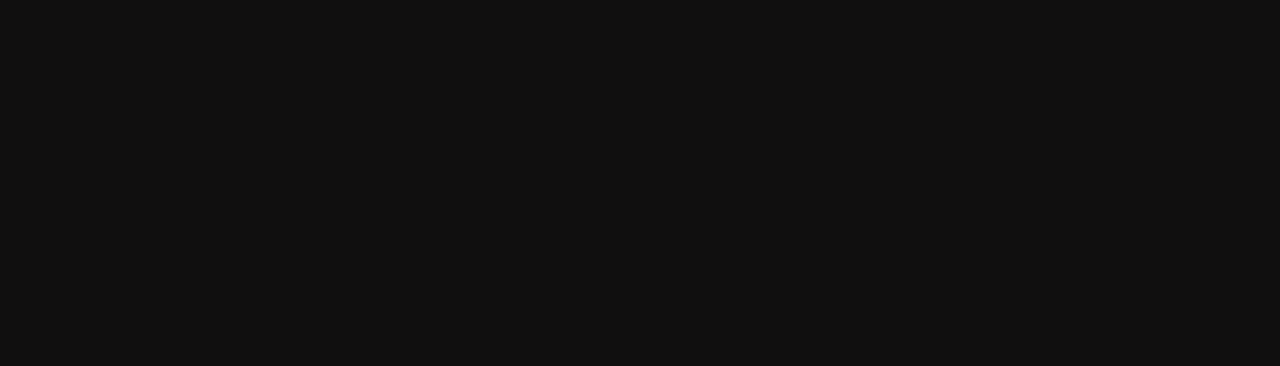
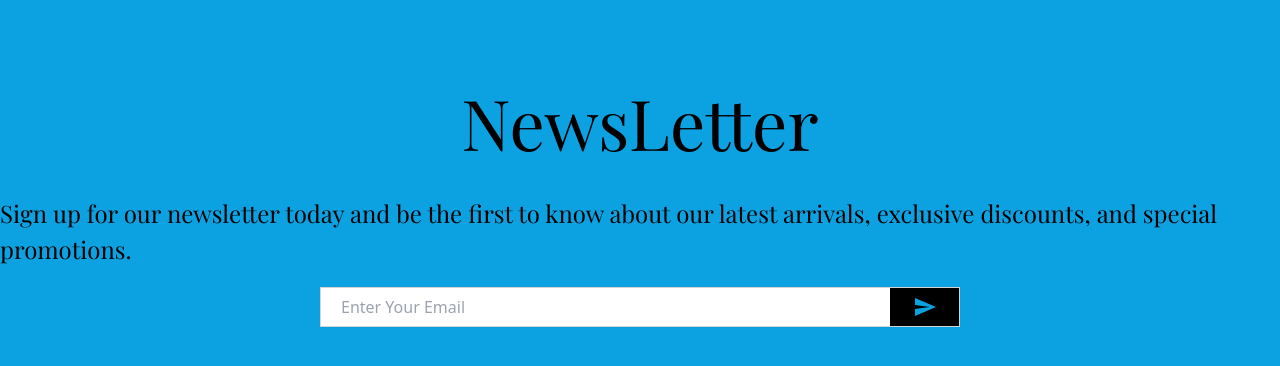
Before and after one commit to NellyNel520/LondonDiorApparel-3.0, a React (Create React App) app in the folder client/: page / in a window 1280 px wide. Shown: the part 2280-2646 px from the top of the page. Before the commit the page ends 2238 px from the top, so only its background shows below. Built offline with nearby package versions, Linux system fonts and the light colour scheme; a web font is replaced by a local one.

Commit message:
created newsletter component

```diff
--- /dev/null
+++ b/client/src/components/Newsletter.jsx
@@ -0,0 +1,67 @@
+import React from 'react'
+import styled from "styled-components";
+import SendIcon from '@mui/icons-material/Send';
+// import { mobile } from "../responsive";
+
+const Container = styled.div`
+  height: 60vh;
+  background-color: #0ca2e2;
+  display: flex;
+  align-items: center;
+  justify-content: center;
+  flex-direction: column;
+`;
+const Title = styled.h1`
+  font-size: 70px;
+  margin-bottom: 20px;
+`;
+
+const Description = styled.div`
+  font-size: 24px;
+  font-weight: 300;
+  margin-bottom: 20px;
+  ${'' /* ${mobile({ textAlign: "center" })} */}
+
+`;
+
+const InputContainer = styled.div`
+  width: 50%;
+  height: 40px;
+  background-color: white;
+  display: flex;
+  justify-content: space-between;
+  border: 1px solid lightgray;
+  ${'' /* ${mobile({ width: "80%" })} */}
+`;
+
+const Input = styled.input`
+  border: none;
+  flex: 8;
+  padding-left: 20px;
+`;
+
+const Button = styled.button`
+  flex: 1;
+  border: none;
+  background-color: black;
+  color: #0ca2e2;
+`;
+
+
+const Newsletter = () => {
+  return (
+    <Container>
+      <Title className='font-play'>NewsLetter</Title>
+      <Description className='font-play'>Sign up for our newsletter today and be the first to know about our latest arrivals, exclusive discounts, and special promotions. </Description>
+      <InputContainer>
+        <Input placeholder='Enter Your Email' />
+        <Button className='hover:bg-yellow-400'>
+          <SendIcon />
+        </Button>
+      </InputContainer>
+
+    </Container>
+  )
+}
+
+export default Newsletter
--- a/client/src/pages/Home.js
+++ b/client/src/pages/Home.js
@@ -2,6 +2,7 @@
 import Slider from '../components/Slider'
 import Categories from '../components/Categories'
 import FeaturedProducts from '../components/FeaturedProducts'
+import Newsletter from '../components/Newsletter'
 // import LogoHeader from '../components/LogoHeader'
 
 const Home = () => {
@@ -11,6 +12,7 @@
 			<Slider />
 			<Categories />
 			<FeaturedProducts />
+			<Newsletter />
 		</div>
 	)
 }
```
